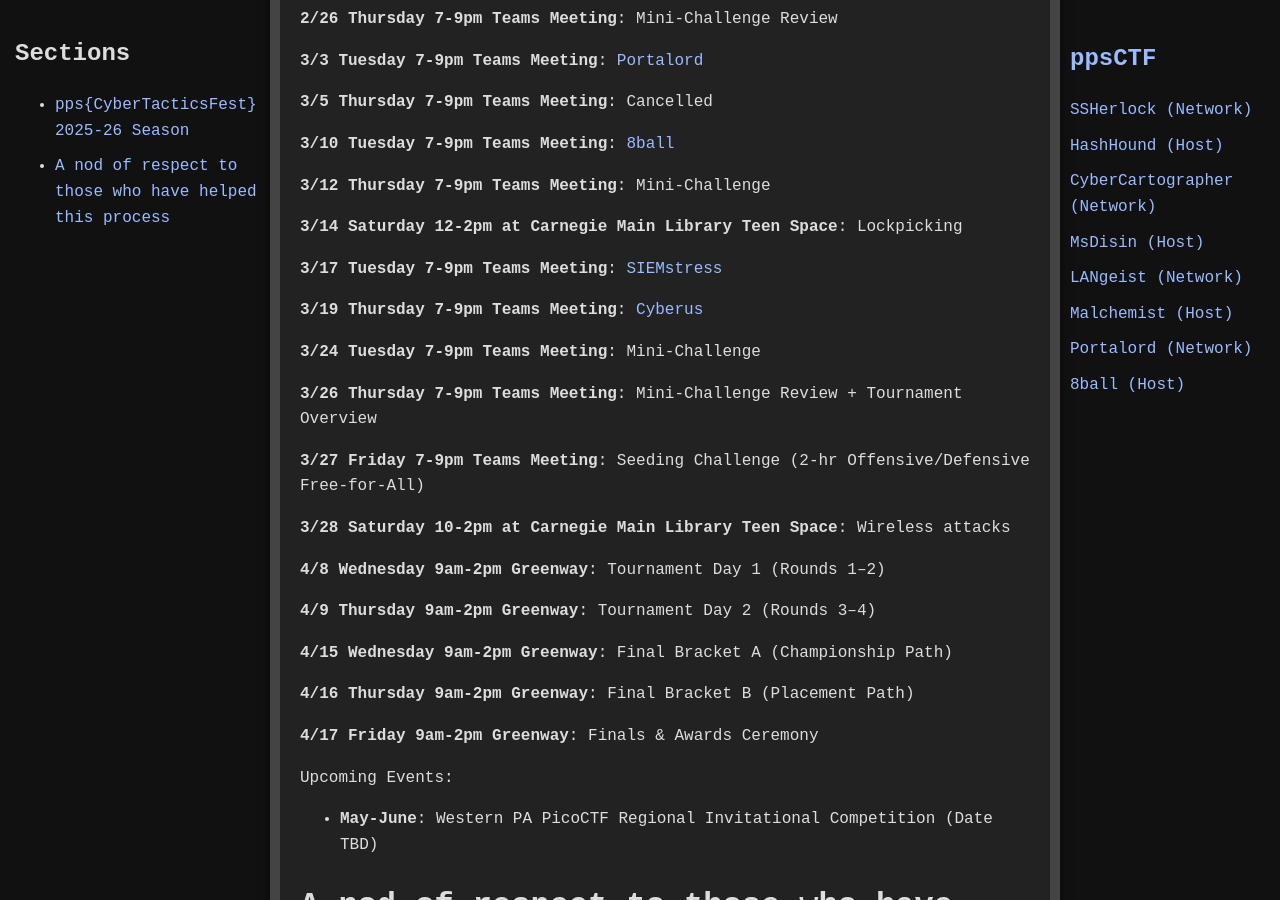
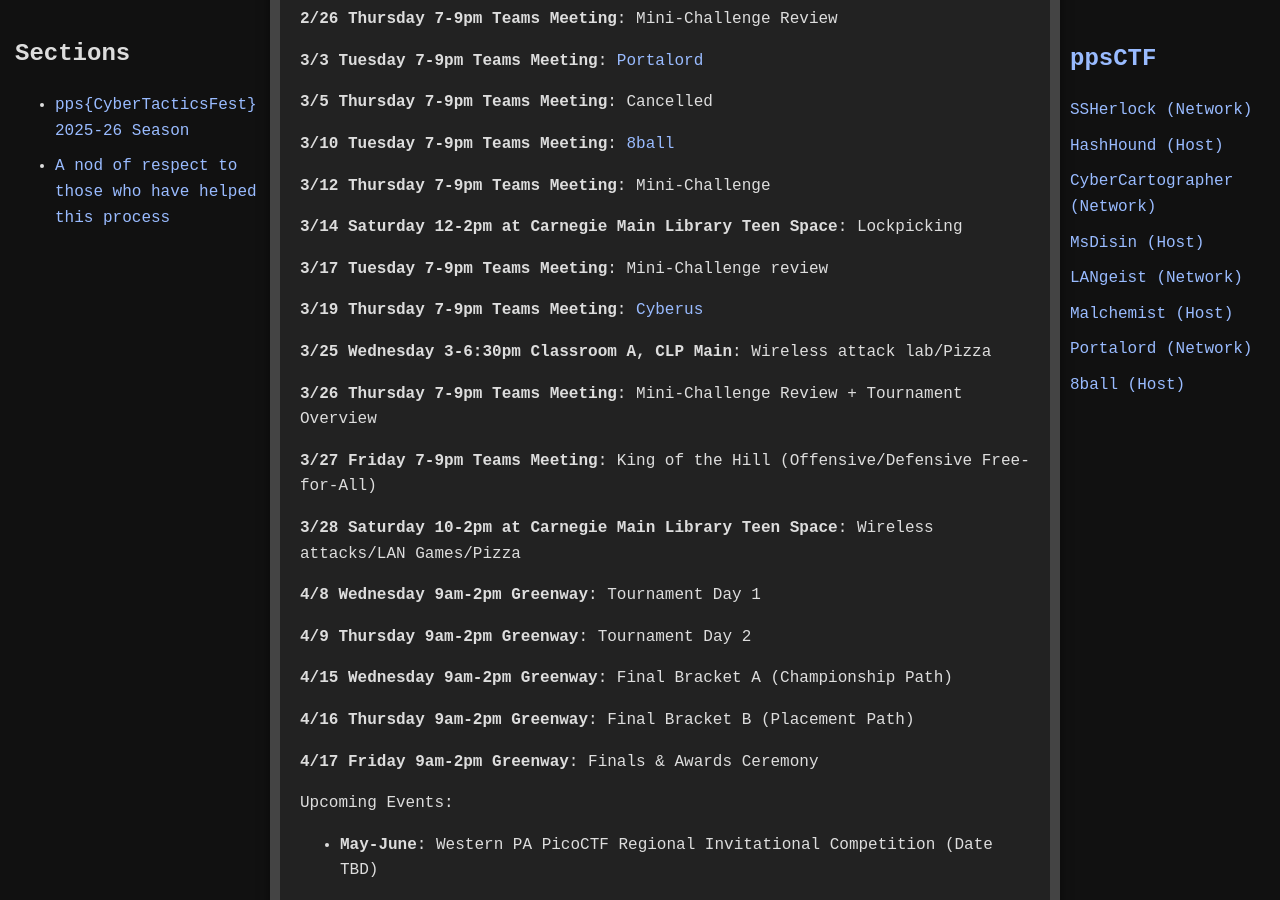
Before and after one commit to jboyce1/ppsCTF, a Jekyll site: the page built from index.md, in a window 1280 px wide and 900 px high, scrolled down 799 px. Built offline with Jekyll 4.4.1, drawn with Linux system fonts in a browser that asks for light colours.

Commit message:
Update index.md

```diff
--- a/index.md
+++ b/index.md
@@ -47,21 +47,21 @@
 
 **3/14 Saturday 12-2pm at Carnegie Main Library Teen Space**: Lockpicking
 
-**3/17 Tuesday 7-9pm Teams Meeting**: [SIEMstress](./classes/SIEMstress/SIEMstress)
+**3/17 Tuesday 7-9pm Teams Meeting**: Mini-Challenge review
 
 **3/19 Thursday 7-9pm Teams Meeting**: [Cyberus](./classes/cyberus/cyberus)
 
-**3/24 Tuesday 7-9pm Teams Meeting**: Mini-Challenge
+**3/25 Wednesday 3-6:30pm Classroom A, CLP Main**: Wireless attack lab/Pizza
 
 **3/26 Thursday 7-9pm Teams Meeting**: Mini-Challenge Review + Tournament Overview
 
-**3/27 Friday 7-9pm Teams Meeting**: Seeding Challenge (2-hr Offensive/Defensive Free-for-All)
+**3/27 Friday 7-9pm Teams Meeting**: King of the Hill (Offensive/Defensive Free-for-All)
 
-**3/28 Saturday 10-2pm at Carnegie Main Library Teen Space**: Wireless attacks
+**3/28 Saturday 10-2pm at Carnegie Main Library Teen Space**: Wireless attacks/LAN Games/Pizza
 
-**4/8 Wednesday 9am-2pm Greenway**: Tournament Day 1 (Rounds 1–2)
+**4/8 Wednesday 9am-2pm Greenway**: Tournament Day 1
 
-**4/9 Thursday 9am-2pm Greenway**: Tournament Day 2 (Rounds 3–4)
+**4/9 Thursday 9am-2pm Greenway**: Tournament Day 2
 
 **4/15 Wednesday 9am-2pm Greenway**: Final Bracket A (Championship Path)
 
```
